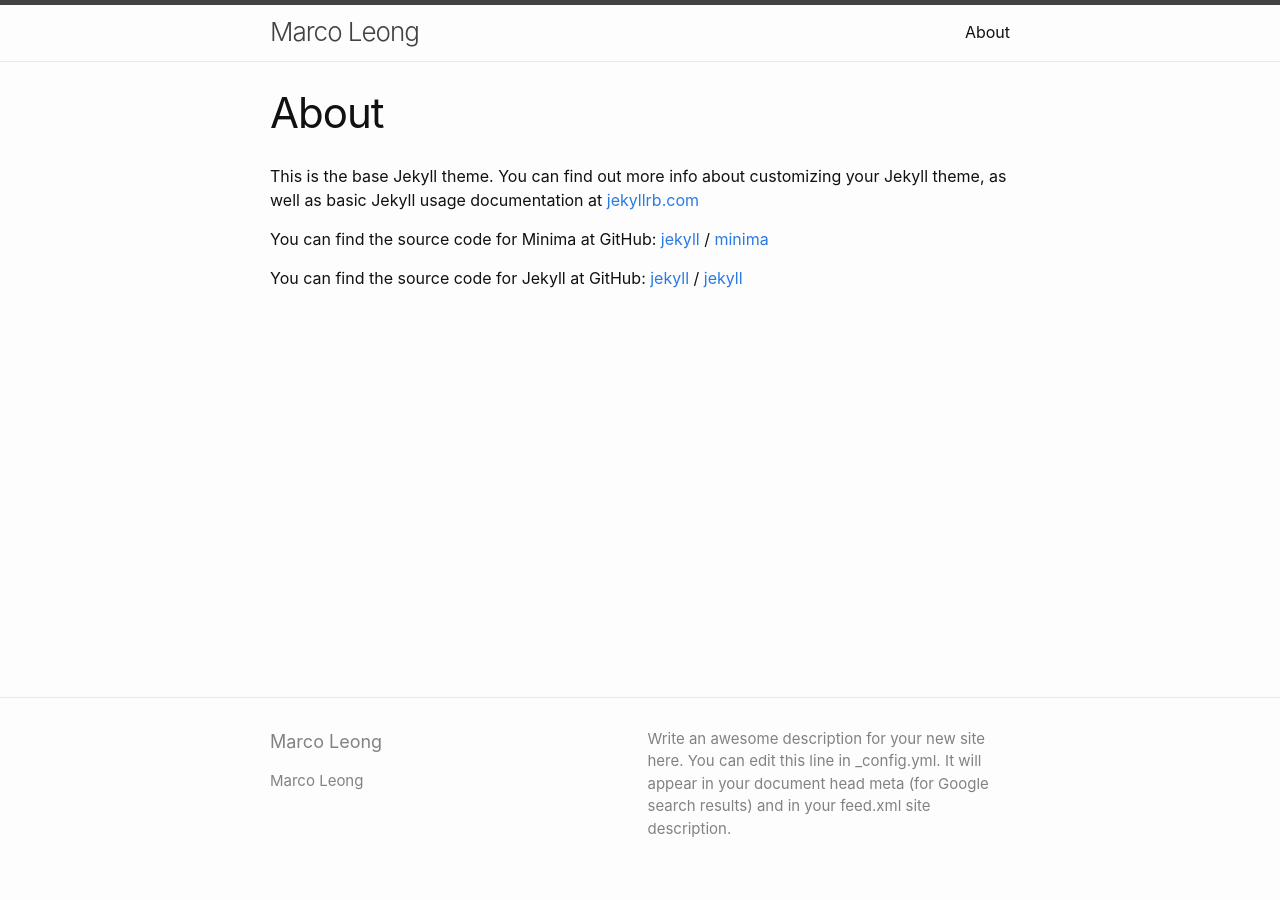
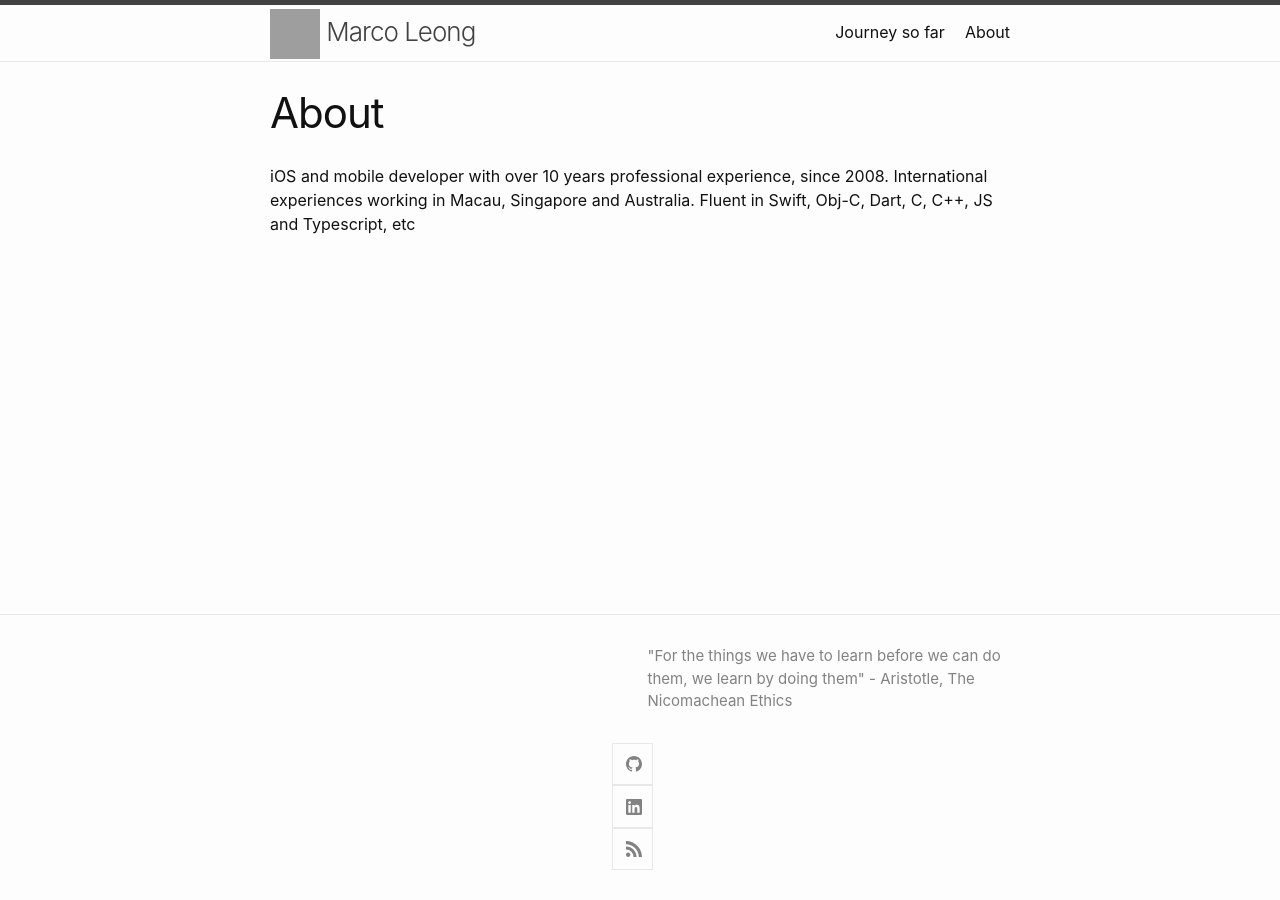
Before and after one commit to MarcoLeongDev/MarcoLeongDev.github.io, a Jekyll site: the page built from about.md, in a window 1280 px wide. Built offline with Jekyll 4.4.1, drawn with Linux system fonts in a browser that asks for light colours; grey boxes are pictures that could not be loaded.

Commit message:
updated social media

```diff
--- a/_config.yml
+++ b/_config.yml
@@ -22,34 +22,40 @@
 # You can create any custom variable you would like, and they will be accessible
 # in the templates via {{ site.myvariable }}.
 title: Marco Leong
+avatar: https://avatars2.githubusercontent.com/u/4134457?s=400&u=c4b63671aa7e9022d7c2faf47f58965bc66b7da6&v=4://styles.redditmedia.com/t5_2qjpg/styles/communityIcon_iaknuhnghtp21.png
 # header_page:
 #   - about.md
 #   - portfolio.md
 
-email:
+# email: asdfadsf
 description: >- # this means to ignore newlines until "baseurl:"
-  Write an awesome description for your new site here. You can edit this
-  line in _config.yml. It will appear in your document head meta (for
-  Google search results) and in your feed.xml site description.
+  "For the things we have to learn before we can do them, we learn by doing them" - Aristotle, The Nicomachean Ethics
 baseurl: "" # the subpath of your site, e.g. /blog
+
 url: "marco-leong.com" # the base hostname & protocol for your site, e.g. http://example.com
-# twitter_username: jekyllrb
+
+twitter_username: jekyllrb
 github_username: marcoleongdev
+
+
 google_analytics: UA-138277282-1
 
-# social_links:
-#   twitter: jekyllrb
-#   github: jekyll
-#   dribbble: jekyll
-#   facebook: jekyll
-#   flickr: jekyll
-#   instagram: jekyll
-#   linkedin: jekyll
-#   pinterest: jekyll
-#   telegram: jekyll
-#   googleplus: +jekyll
-#   microdotblog: jekyll
-#   rss: rss
+linkedin: marcodev
+
+
+social_links:
+  twitter: jekyllrb
+  github: jekyll
+  dribbble: jekyll
+  facebook: jekyll
+  flickr: jekyll
+  instagram: jekyll
+  linkedin: jekyll
+  pinterest: jekyll
+  telegram: jekyll
+  googleplus: +jekyll
+  microdotblog: jekyll
+  rss: rss
 
 
 # Build settings
--- a/_includes/footer.html
+++ b/_includes/footer.html
@@ -5,18 +5,19 @@
 
     <div class="footer-col-wrapper">
       <div class="footer-col one-half">
-      <h2 class="footer-heading">{{ site.title | escape }}</h2>
+      <!-- <h2 class="footer-heading">{{ site.title | escape }}</h2> -->
         <ul class="contact-list">
           <li class="p-name">
-            {%- if site.author -%}
+            <!-- {%- if site.author -%}
               {{ site.author | escape }}
             {%- else -%}
               {{ site.title | escape }}
-            {%- endif -%}
+            {%- endif -%} -->
             </li>
             {%- if site.email -%}
             <li><a class="u-email" href="mailto:{{ site.email }}">{{ site.email }}</a></li>
             {%- endif -%}
+
         </ul>
       </div>
 
--- a/_includes/header.html
+++ b/_includes/header.html
@@ -4,7 +4,10 @@
     {%- assign default_paths = site.pages | map: "path" -%}
     {%- assign page_paths = site.header_pages | default: default_paths -%}
     {%- assign titles_size = site.pages | map: 'title' | join: '' | size -%}
-    <a class="site-title" rel="author" href="{{ "/" | relative_url }}">{{ site.title | escape }}</a>
+    <a class="site-title" rel="author" href="{{ "/" | relative_url }}">
+    <img src="{{ site.avatar }}" width="50px" height="50px" padding=""/>
+    {{ site.title | escape }}
+    </a>
 
     {%- if titles_size > 0 -%}
       <nav class="site-nav">
--- a/_includes/social.html
+++ b/_includes/social.html
@@ -1,4 +1,4 @@
-{%- assign social = site.minima.social_links -%}
+<!-- {%- assign social = site.minima.social_links -%}
 
 <ul class="social-media-list">
   {%- if social.dribbble -%}<li><a href="https://dribbble.com/{{ social.dribbble | cgi_escape | escape }}" title="{{ social.dribbble | escape }}"><svg class="svg-icon grey"><use xlink:href="{{ '/assets/minima-social-icons.svg#dribbble' | relative_url }}"></use></svg></a></li>{%- endif -%}
@@ -16,4 +16,21 @@
   {%- if social.microdotblog -%}<li><a rel="me" href="https://micro.blog/{{ social.microdotblog | cgi_escape | escape }}" title="{{ social.microdotblog | escape }}"><svg class="svg-icon grey"><use xlink:href="{{ '/assets/minima-social-icons.svg#microdotblog' | relative_url }}"></use></svg></a></li>{%- endif -%}
   {%- if social.googleplus -%}<li><a href="https://plus.google.com/{{ social.googleplus | escape }}" title="{{ social.googleplus | escape }}"><svg class="svg-icon grey"><use xlink:href="{{ '/assets/minima-social-icons.svg#googleplus' | relative_url }}"></use></svg></a></li>{%- endif -%}
   {%- if social.rss -%}<li><a href="{{ 'feed.xml' | relative_url }}" title="{{ social.rss | escape }}"><svg class="svg-icon grey"><use xlink:href="{{ '/assets/minima-social-icons.svg#rss' | relative_url }}"></use></svg></a></li>{%- endif -%}
+</ul> -->
+
+
+
+
+<ul class="social-media-list">
+  <li>
+    <a href="https://github.com/MarcoLeongDev" title="MarcoLeongDev"><svg class="svg-icon grey">
+        <use xlink:href="{{ '/assets/minima-social-icons.svg#github' | relative_url }}"></use>
+      </svg></a>
+    <a href="https://linkedin.com/in/MarcoDev" title="MarcoLeongDev"><svg class="svg-icon grey">
+        <use xlink:href="{{ '/assets/minima-social-icons.svg#linkedin' | relative_url }}"></use>
+      </svg></a>
+    <a href="{{ 'feed.xml' | relative_url }}" title="{{ social.rss | escape }}"><svg class="svg-icon grey">
+        <use xlink:href="{{ '/assets/minima-social-icons.svg#rss' | relative_url }}"></use>
+      </svg></a>
+  </li>
 </ul>
--- a/about.md
+++ b/about.md
@@ -4,15 +4,4 @@ title: About
 permalink: /about/
 ---
 
-This is the base Jekyll theme. You can find out more info about customizing your Jekyll theme, as well as basic Jekyll usage documentation at [jekyllrb.com](https://jekyllrb.com/)
-
-You can find the source code for Minima at GitHub:
-[jekyll][jekyll-organization] /
-[minima](https://github.com/jekyll/minima)
-
-You can find the source code for Jekyll at GitHub:
-[jekyll][jekyll-organization] /
-[jekyll](https://github.com/jekyll/jekyll)
-
-
-[jekyll-organization]: https://github.com/jekyll
+iOS and mobile developer with over 10 years professional experience, since 2008. International experiences working in Macau, Singapore and Australia. Fluent in Swift, Obj-C, Dart, C, C++, JS and Typescript, etc
```
Also changed, not shown: Journey_so_far.md (added, +17 -0 lines), _posts/.2019-04-14-Journey-so-far.md (renamed from _posts/2019-04-14-Journey-so-far.md), _posts/2019-04-16-welcome-to-jekyll.markdown (renamed from _posts/.2019-04-16-welcome-to-jekyll.markdown).
